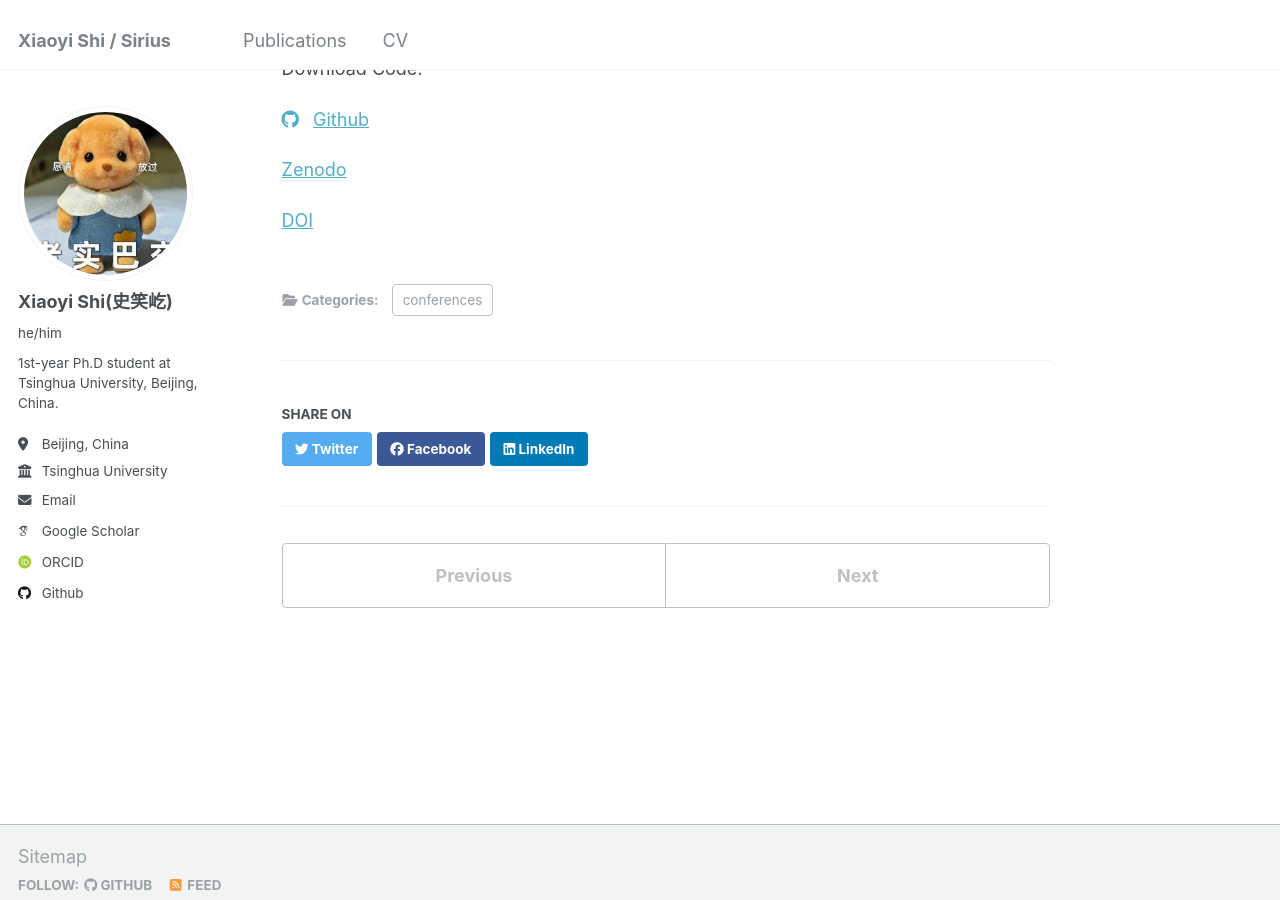
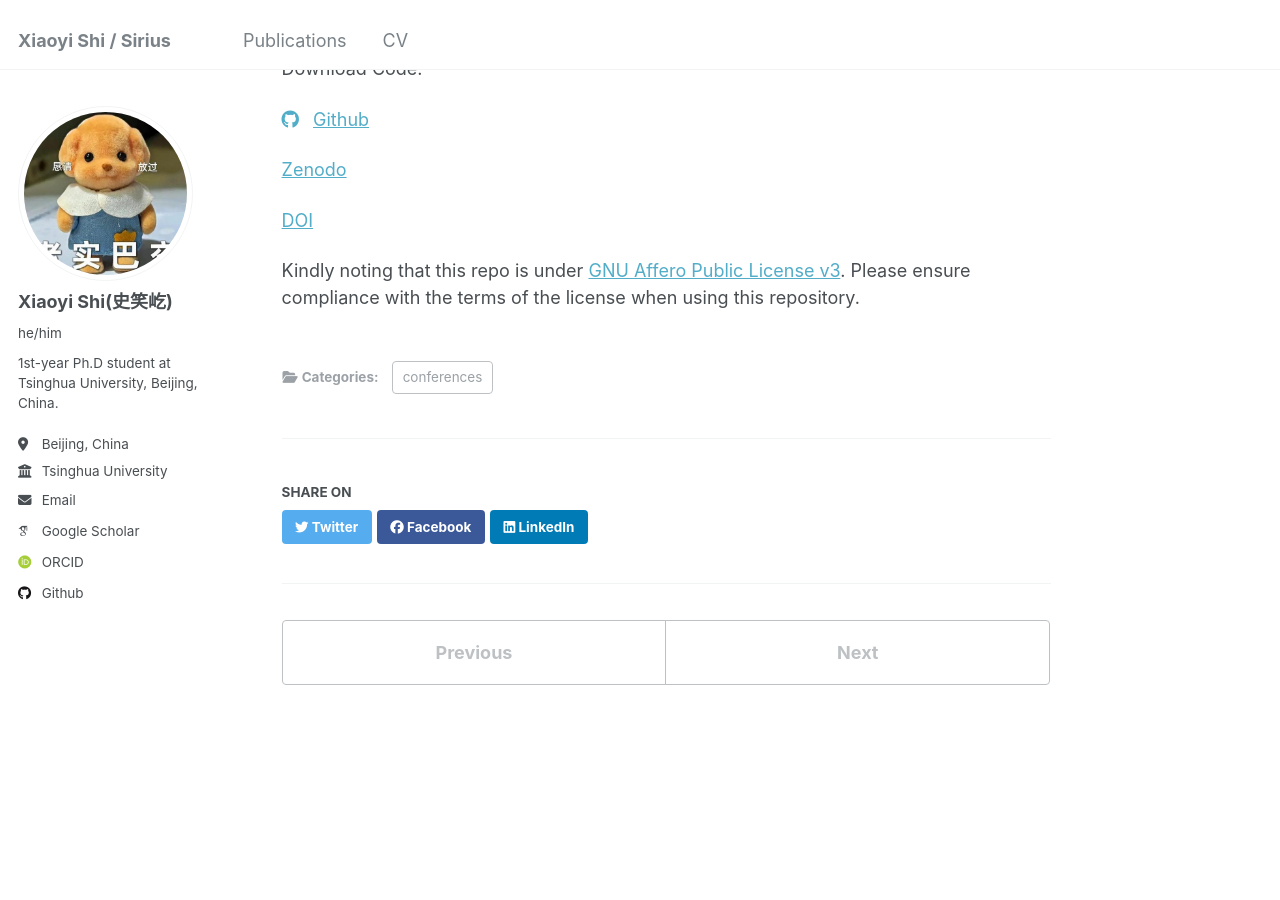
Before and after one commit to Sirius-sxy/Sirius-sxy.github.io, a Jekyll site: the page built from _publications/paper4.md, in a window 1280 px wide and 900 px high, scrolled down 975 px. Built offline with Jekyll 4.4.1, drawn with Linux system fonts in a browser that asks for light colours; some web fonts are replaced.

Commit message:
Update license

```diff
--- a/_includes/archive-single.html
+++ b/_includes/archive-single.html
@@ -89,6 +89,9 @@
       {% if post.repodoiurl %}
         <p> <a href="{{post.repodoiurl}}">DOI</a></p>
       {% endif %}
+      {% if post.repolicense == 'AGPL3'%}
+        <p> Kindly noting that this repo is under <a href="https://www.gnu.org/licenses/agpl-3.0.html">GNU Affero Public License v3</a>. Please ensure compliance with the terms of the license when using this repository.</p>
+      {% endif %}
     {% endif %}
   </article>
 </div>
--- a/_layouts/single.html
+++ b/_layouts/single.html
@@ -84,6 +84,9 @@ layout: default
           {% if page.repodoiurl %}
             <p><a href="{{ page.repodoiurl }}">DOI</a></p>
           {% endif %}
+          {% if page.repolicense == 'AGPL3'%}
+            <p> Kindly noting that this repo is under <a href="https://www.gnu.org/licenses/agpl-3.0.html">GNU Affero Public License v3</a>. Please ensure compliance with the terms of the license when using this repository.</p>
+          {% endif %}
         {% endif %}
 
         {% if page.link %}<div><a href="{{ page.link }}" class="btn">{{ site.data.ui-text[site.locale].ext_link_label | default: "Direct Link" }}</a></div>{% endif %}
```
Also changed, not shown: _publications/paper4.md (+1 -1 lines).
